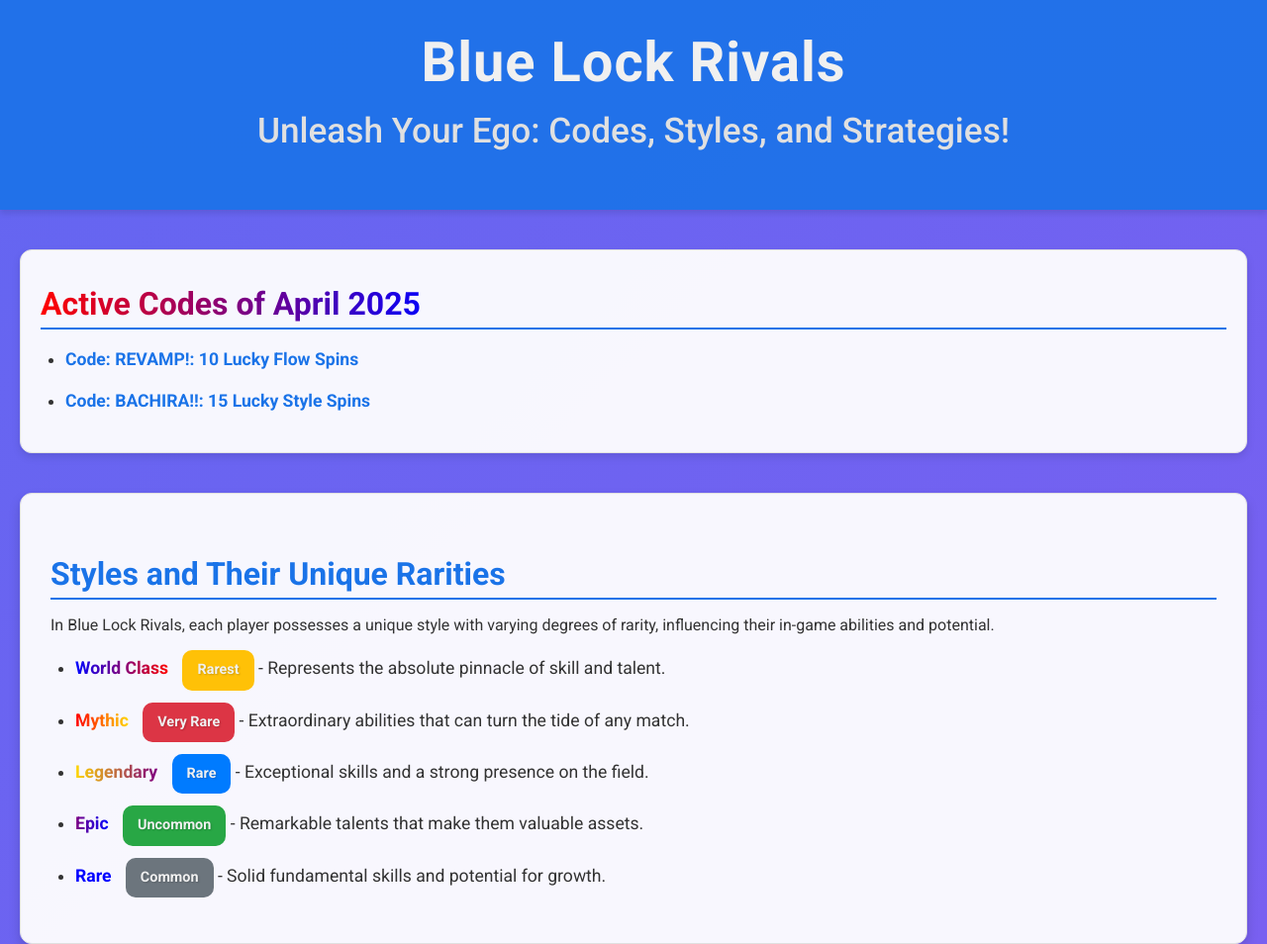
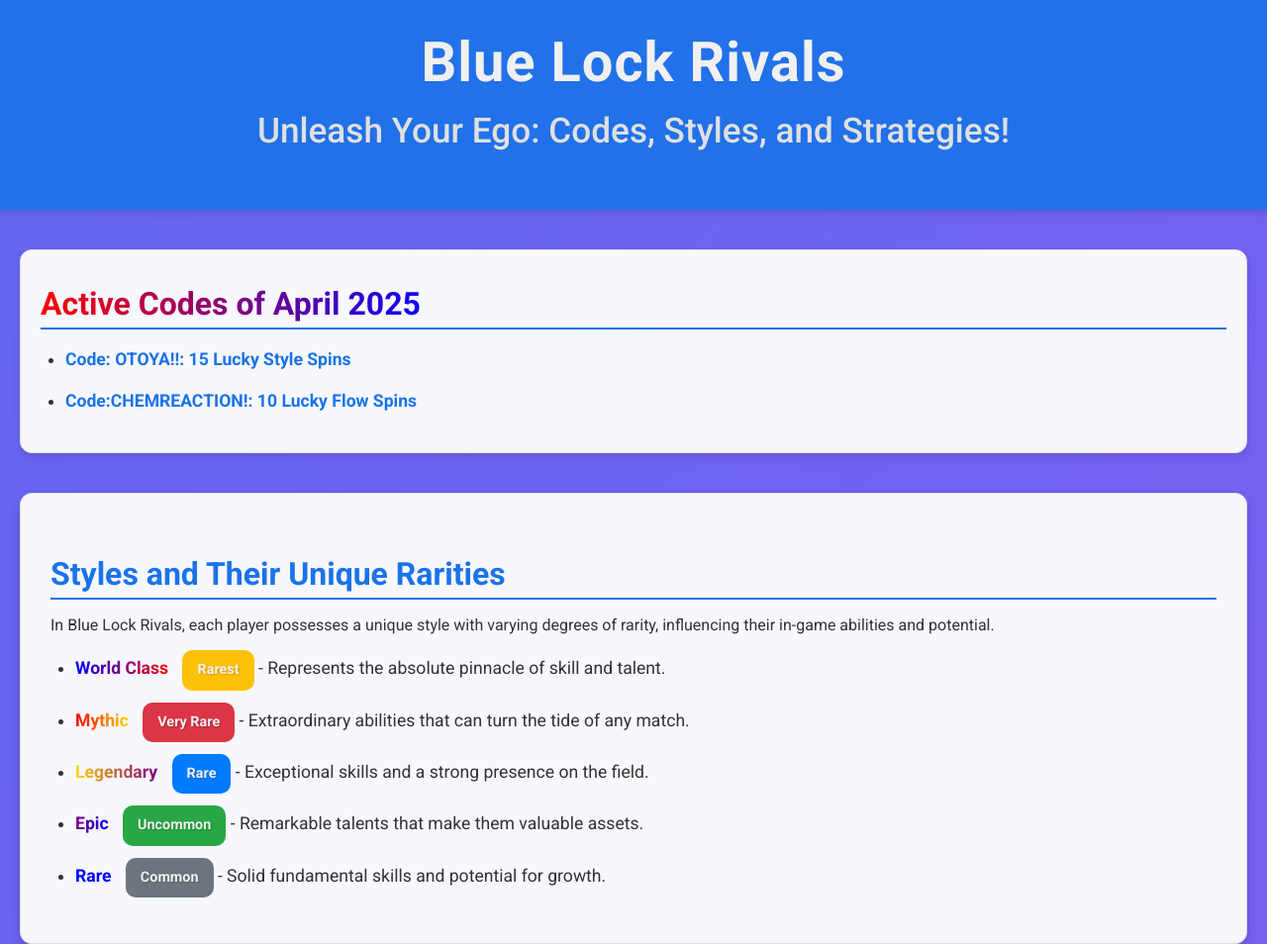
Before and after one commit to Shaurya576/blue-lock-rivals-codes, a plain HTML site: page index.html in a window 1280 px wide. Shown: the top 954 px of the page at 99% size. Drawn offline with Linux system fonts and the light colour scheme.

Commit message:
Update index.html

```diff
--- a/index.html
+++ b/index.html
@@ -223,8 +223,8 @@
     <section id="codes">
         <h2>Active Codes of April 2025</h2>
         <ul>
-            <li><strong>Code: REVAMP!: 10 Lucky Flow Spins</strong></li>
-            <li><strong>Code: BACHIRA!!: 15 Lucky Style Spins</strong></li>
+            <li><strong>Code: OTOYA!!: 15 Lucky Style Spins</strong></li>
+            <li><strong>Code:CHEMREACTION!: 10 Lucky Flow Spins</strong></li>
         </ul>
     </section>
     <section id="styles">
```
